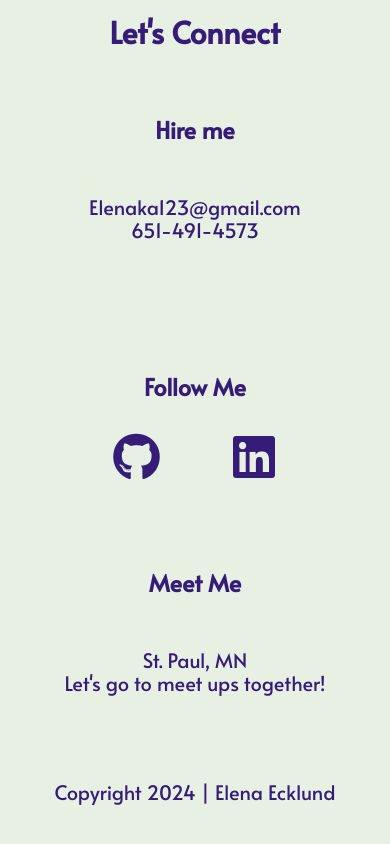
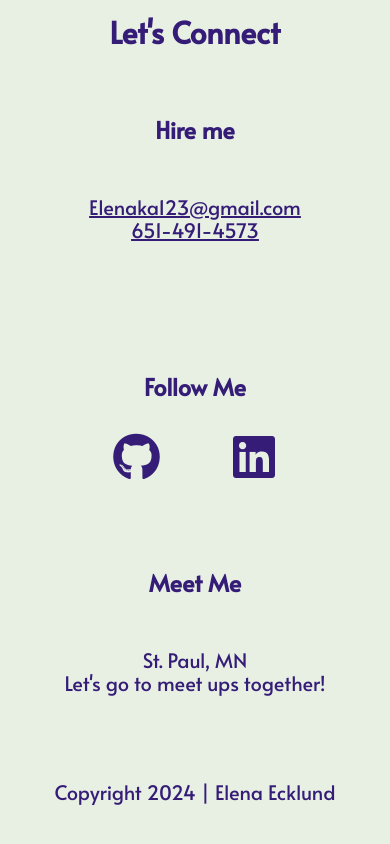
Before and after one commit to Elenakath/profile-1, a website built with Parcel: page index.html in a window 390 px wide. Shown: the part 5218-6062 px from the top of the page. Built offline with nearby package versions, Linux system fonts and the light colour scheme.

Commit message:
Made email and phone number clickable

```diff
--- a/css/main.css
+++ b/css/main.css
@@ -355,6 +355,10 @@ textarea {
 
    .hire-me p {
     text-align: center;
+   }
+
+   .hire-me p a {
+    color: #351D77;
    }
 
    .contact h2 {
--- a/index.html
+++ b/index.html
@@ -158,8 +158,8 @@
         <div class="hire-me">
           <h3>Hire me</h3>
           <p>
-            Elenaka123@gmail.com<br>
-            651-491-4573
+            <a href="mailto:elenaka123@gmail.com">Elenaka123@gmail.com</a><br>
+            <a href="tel:6514914573">651-491-4573</a>
           </p>
         </div>
         <div class="connect">
```
